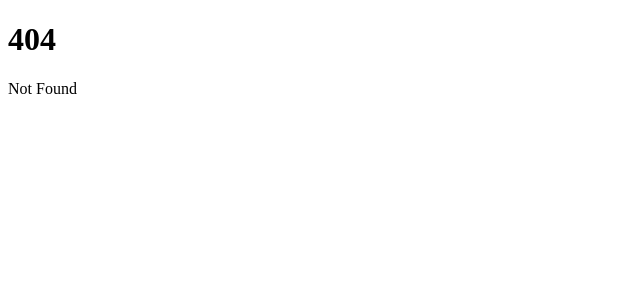
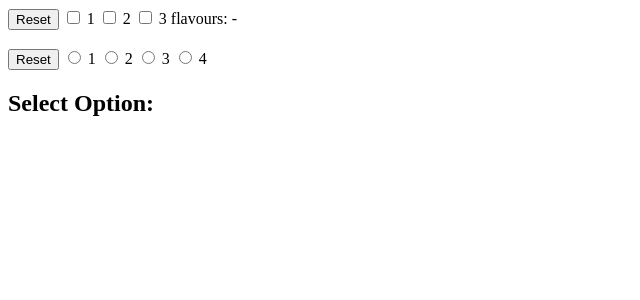
Before and after one commit to clshu/svelte-freecodecamp, a SvelteKit app: page /binding/group in a window 1280 px wide. Before the commit this address had no page. Shown: the top 300 px of the page, without its empty margins (0-640 px from the left). Built offline with nearby package versions, Linux system fonts and the light colour scheme.

Commit message:
Binding group: cechkbox and radio

```diff
--- a/src/routes/+page.svelte
+++ b/src/routes/+page.svelte
@@ -9,4 +9,5 @@
 	<li><a href="/event/forwarding"><h3>Component Event Forwarding</h3></a></li>
 	<li><a href="/directive"><h3>Class Directive</h3></a></li>
 	<li><a href="/binding"><h3>Binding</h3></a></li>
+	<li><a href="/binding/group"><h3>Binding: Group (checkbox and radio)</h3></a></li>
 </ul>
--- /dev/null
+++ b/src/routes/binding/group/+page.svelte
@@ -0,0 +1,52 @@
+<script>
+	let flavours = [];
+	let option = '';
+</script>
+
+<section>
+	<button
+		on:click={() => {
+			flavours = [];
+		}}>Reset</button
+	>
+	<label>
+		<input type="checkbox" name="bar" bind:group={flavours} value="1" />
+		1
+	</label>
+	<label>
+		<input type="checkbox" name="bar" bind:group={flavours} value="2" />
+		2
+	</label>
+	<label>
+		<input type="checkbox" name="bar" bind:group={flavours} value="3" />
+		3
+	</label>
+
+	flavours: {flavours.join(', ') || '-'}
+</section>
+<br />
+<section>
+	<button
+		on:click={() => {
+			option = '';
+		}}>Reset</button
+	>
+	<label>
+		<input type="radio" name="fruit" bind:group={option} value="apple" />
+		1
+	</label>
+	<label>
+		<input type="radio" name="fruit" bind:group={option} value="orange" />
+		2
+	</label>
+	<label>
+		<input type="radio" name="fruit" bind:group={option} value="grape" />
+		3
+	</label>
+	<label>
+		<input type="radio" name="fruit" bind:group={option} value="banana" />
+		4
+	</label>
+
+	<h2>Select Option: {option}</h2>
+</section>
```
